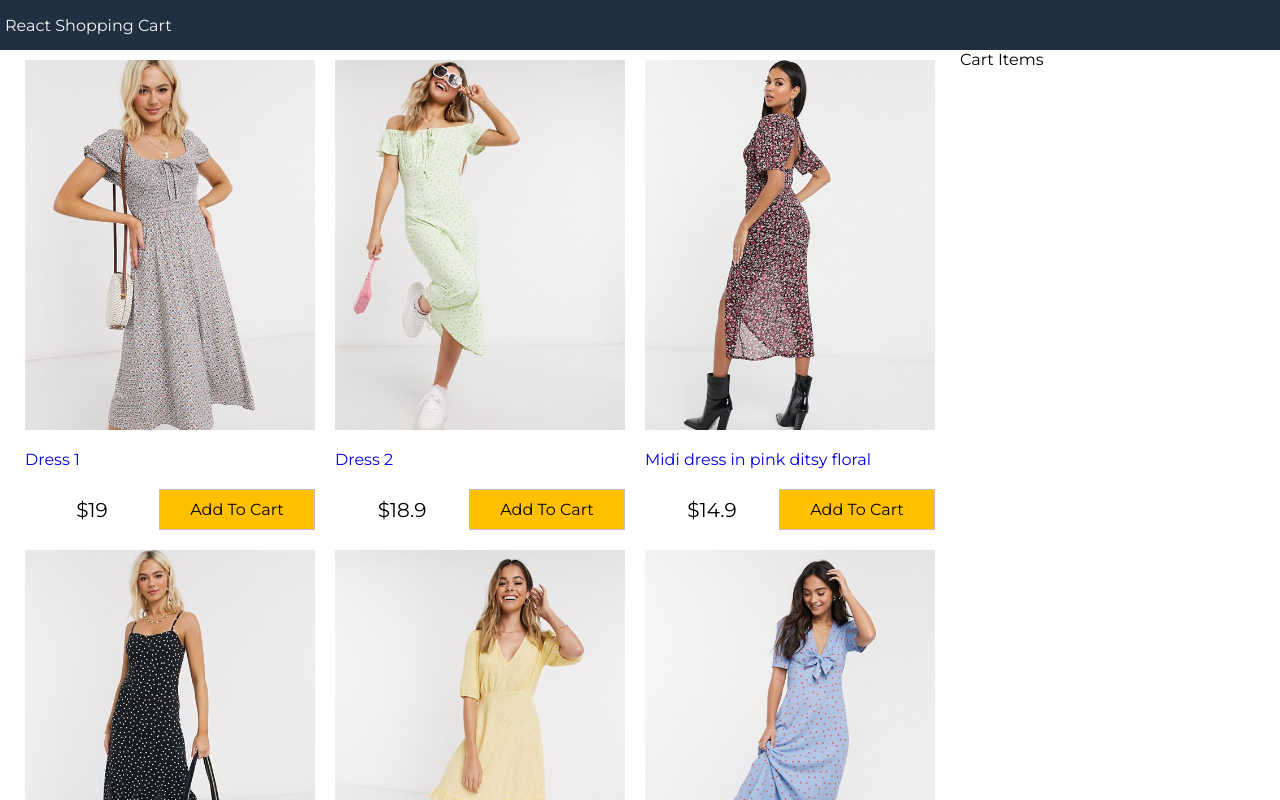
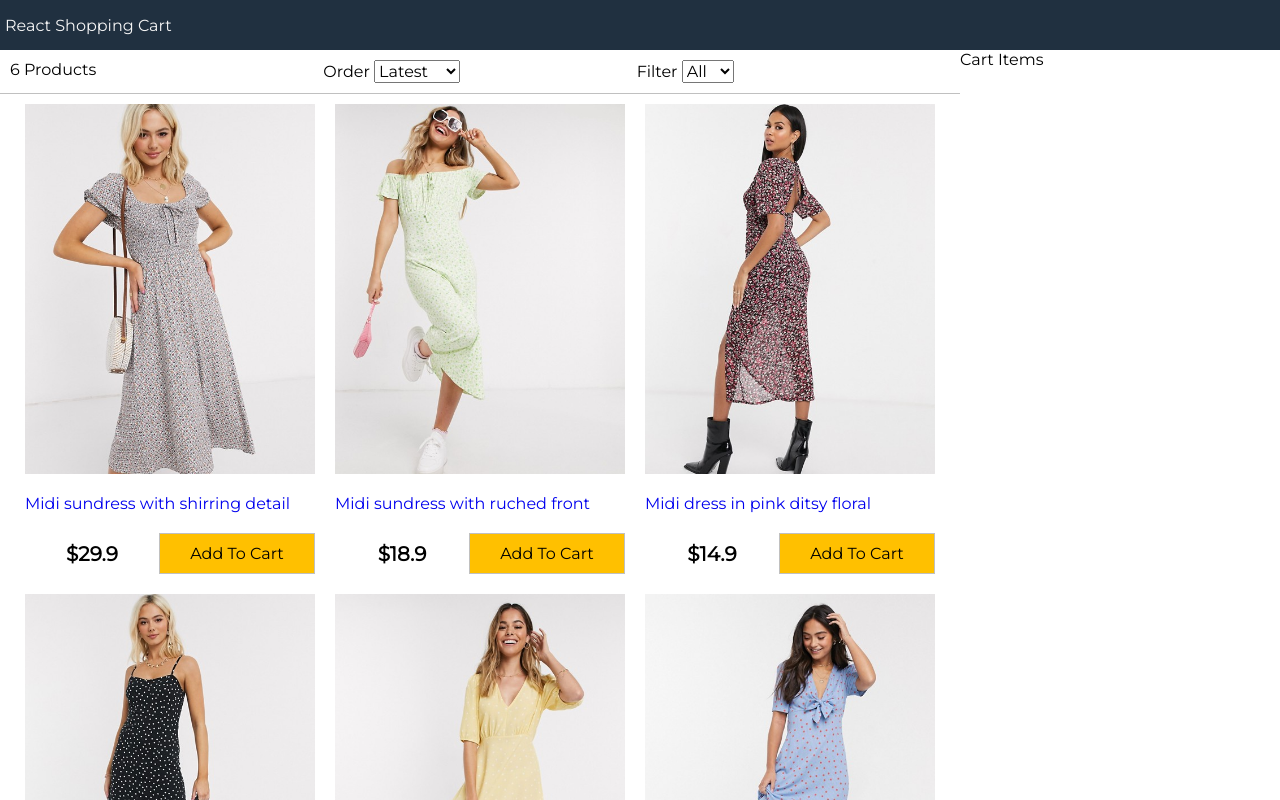
Before and after one commit to pmkent/react-redux-tutorial, a React (Create React App) app: page / in a window 1280 px wide. Shown: the top 800 px of the page. Built offline with nearby package versions, Linux system fonts and the light colour scheme.

Commit message:
Filter order and sort implemented

```diff
--- a/src/App.js
+++ b/src/App.js
@@ -1,6 +1,7 @@
 // feature 1
 import React from 'react';
-import './App.css';
+import Filter from './components/Filter';
+// import './App.css';
 import Products from './components/Products';
 import data from './data.json';
 
@@ -13,6 +14,47 @@
       sort: ''
     };
   }
+
+  filterProducts = (event) => {
+    // impl
+    // console.log(event.target.value);
+    if (event.target.value === '') {
+      this.setState({ size: event.target.value, products: data.products });
+    } else {
+      this.setState({
+        size: event.target.value,
+        products: data.products.filter(
+          (product) => product.availableSizes.indexOf(event.target.value) >= 0
+        ),
+      });
+    }
+  };
+
+  // sortProducts(event) {
+  sortProducts = (event) => { // converto to method!
+    // implement
+    const sort = event.target.value;
+    // console.log(event.target.value);
+    this.setState((state) => ({
+      sort: sort,
+      products: this.state.products
+      .slice()
+      .sort((a,b) => (
+        sort === 'lowest'
+          ? a.price > b.price
+            ? 1
+            : -1:
+          sort === 'highest'
+          ? a.price < b.price
+            ? 1
+            : -1:
+          a._id < b._id
+            ? 1
+            : -1
+      ),
+      )}))
+  };
+
   render() {
     return (
       <div className='grid-container'>
@@ -23,6 +65,12 @@
         <main>
           <div className='content'>
             <div className='main'>
+              <Filter
+                count={this.state.products.length}
+                size={this.state.size}
+                sort={this.state.sort}
+                filterProducts={this.filterProducts}
+                sortProducts={this.sortProducts} />
               <Products products={this.state.products} />
             </div>
             <div className='sidebar'>
--- /dev/null
+++ b/src/components/Filter.js
@@ -0,0 +1,37 @@
+import React, { Component } from 'react'
+
+export default class Filter extends Component {
+    render() {
+        return (
+            <div className='filter'>
+                <div className='filter-results'>{this.props.count} Products</div>
+                <div className='filter-sort'>
+                    Order {' '}
+                    <select
+                        value={this.props.sort}
+                        onChange={this.props.sortProducts}
+                    >
+                        <option value=''>Latest</option>
+                        <option value='lowest'>Lowest</option>
+                        <option value='highest'>Highest</option>
+                    </select>
+                </div>
+                <div className='filter-size'>
+                    Filter {' '}
+                    <select
+                        value={this.props.size}
+                        onChange={this.props.filterProducts}
+                    >
+                        <option value=''>All</option>
+                        <option value='XS'>XS</option>
+                        <option value='M'>M</option>
+                        <option value='S'>S</option>
+                        <option value='L'>L</option>
+                        <option value='XL'>XL</option>
+                        <option value='XXL'>XXL</option>
+                    </select>
+                </div>
+            </div>
+        )
+    }
+}
--- a/src/data.json
+++ b/src/data.json
@@ -2,25 +2,18 @@
   "products": [
     {
       "_id": "dress1",
-            "title": "Dress 1",
       "image": "/images/dress1.jpg",
-            "description": "about dress 1",
-            "avalableSizes": [
-                "XL",
-                "XXL"
-            ],
-            "price": 19
+      "title": "Midi sundress with shirring detail",
+      "description": "This is for all the latest trends, no matter who you are, where you’re from and what you’re up to. Exclusive to ASOS, our universal brand is here for you, and comes in all our fit ranges: ASOS Curve, Tall, Petite and Maternity. Created by us, styled by you.",
+      "availableSizes": ["X", "L", "XL", "XXL"],
+      "price": 29.9
     },
     {
       "_id": "dress2",
-            "title": "Dress 2",
       "image": "/images/dress2.jpg",
-            "description": "about dress 2",
-            "avalableSizes": [
-                "X",
-                "M",
-                "L"
-            ],
+      "title": "Midi sundress with ruched front",
+      "description": "This is for all the latest trends, no matter who you are, where you’re from and what you’re up to. Exclusive to ASOS, our universal brand is here for you, and comes in all our fit ranges: ASOS Curve, Tall, Petite and Maternity. Created by us, styled by you.",
+      "availableSizes": ["X", "M", "L"],
       "price": 18.9
     },
     {
--- a/src/index.css
+++ b/src/index.css
@@ -106,6 +106,7 @@
   display: flex;
   justify-content: space-between;
   align-items: center;
+  font-weight: bold;
 }
 
 .product-price div,
@@ -130,3 +131,14 @@
 .button.primary {
   background-color: #ffc000;
 }
+
+/* Filter */
+.filter {
+  display: flex;
+  justify-content: space-between;
+  padding: 1rem;
+  border-bottom: 0.1rem #c0c0c0 solid;
+}
+.filter div {
+  flex: 1;
+}
```
Also changed, not shown: README react-redux-tutorial 2022-3-17.txt (added), doc/Screenshot 2022-03-17 135930.jpg (added). Lines whose indentation alone changed are shown as unchanged.
